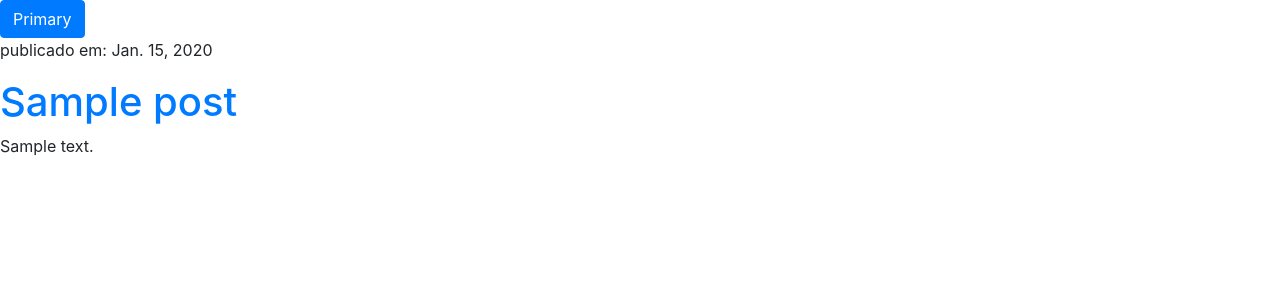
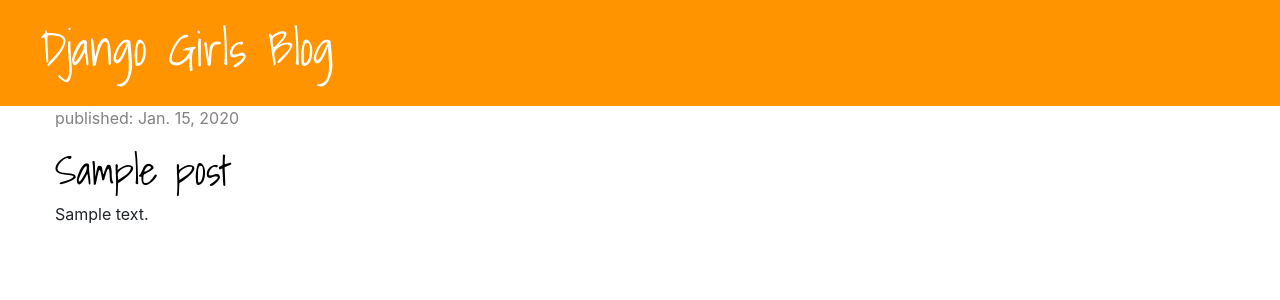
Before and after one commit to tavaresrafaela/blog, a Django app: template blog/templates/blog/post_list.html in a window 1280 px wide. Shown: the top 300 px of the page. Run offline with Django 3.2, Linux system fonts and the light colour scheme; the template is opened without the code that fills it: values that come from a table or form of the project are taken from there, others are empty; tables that the repository leaves empty hold one stand-in row (values such as "Sample post"); some libraries are stand-ins or nearby versions.

Commit message:
Adicionando css e criando template base

```diff
--- /dev/null
+++ b/blog/static/css/blog.css
@@ -0,0 +1,47 @@
+
+.page-header {
+    background-color: #ff9400;
+    margin-top: 0;
+    padding: 20px 20px 20px 40px;
+}
+
+.page-header h1, .page-header h1 a, .page-header h1 a:visited, .page-header h1 a:active {
+    color: #ffffff;
+    font-size: 36pt;
+    text-decoration: none;
+}
+
+.content {
+    margin-left: 40px;
+}
+
+h1, h2, h3, h4 {
+    font-family: 'Shadows Into Light', cursive;
+}
+
+.date {
+    color: #828282;
+}
+
+.save {
+    float: right;
+}
+
+.post-form textarea, .post-form input {
+    width: 100%;
+}
+
+.top-menu, .top-menu:hover, .top-menu:visited {
+    color: #ffffff;
+    float: right;
+    font-size: 26pt;
+    margin-right: 20px;
+}
+
+.post {
+    margin-bottom: 70px;
+}
+
+.post h1 a, .post h1 a:visited {
+    color: #000000;
+}
--- /dev/null
+++ b/blog/templates/blog/base.html
@@ -0,0 +1,36 @@
+<!DOCTYPE html>
+{% load static %}
+
+<html lang="pt-BR">
+
+    <head>
+
+        <meta charset="UTF-8">
+        <title>Meu Blog</title>
+        <link rel="stylesheet" href="https://stackpath.bootstrapcdn.com/bootstrap/4.1.3/css/bootstrap.min.css" integrity="sha384-MCw98/SFnGE8fJT3GXwEOngsV7Zt27NXFoaoApmYm81iuXoPkFOJwJ8ERdknLPMO" crossorigin="anonymous">
+        <script src="https://stackpath.bootstrapcdn.com/bootstrap/4.1.3/js/bootstrap.min.js" integrity="sha384-ChfqqxuZUCnJSK3+MXmPNIyE6ZbWh2IMqE241rYiqJxyMiZ6OW/JmZQ5stwEULTy" crossorigin="anonymous"></script>
+
+        <link rel="stylesheet" href="{% static 'css/blog.css' %}">
+        <link href="https://fonts.googleapis.com/css?family=Acme" rel="stylesheet">
+        <link href="https://fonts.googleapis.com/css?family=Shadows+Into+Light" rel="stylesheet">
+
+    </head>
+
+
+    <body>
+        <div class="page-header">
+            <h1><a href="/">Django Girls Blog</a></h1>
+        </div>
+
+        <div class="content container">
+            <div class="row">
+                <div class="col-md-8">
+                {% block content %}
+                {% endblock %}
+             </div>
+            </div>
+        </div>
+    </body>
+
+
+</html>
--- a/blog/templates/blog/post_list.html
+++ b/blog/templates/blog/post_list.html
@@ -1,19 +1,12 @@
-<!DOCTYPE html>
-<html lang="pt-BR">
-    <head>
-        <meta charset="UTF-8">
-        <title>Meu Blog</title>
-        <link rel="stylesheet" href="https://stackpath.bootstrapcdn.com/bootstrap/4.1.3/css/bootstrap.min.css" integrity="sha384-MCw98/SFnGE8fJT3GXwEOngsV7Zt27NXFoaoApmYm81iuXoPkFOJwJ8ERdknLPMO" crossorigin="anonymous">
-        <script src="https://stackpath.bootstrapcdn.com/bootstrap/4.1.3/js/bootstrap.min.js" integrity="sha384-ChfqqxuZUCnJSK3+MXmPNIyE6ZbWh2IMqE241rYiqJxyMiZ6OW/JmZQ5stwEULTy" crossorigin="anonymous"></script>
-    </head>
-    <body>
-    <button type="button" class="btn btn-primary">Primary</button>
-        {% for post in posts %}
-            <div>
-                <p>publicado em: {{ post.published_date }}</p>
-                <h1><a href="">{{ post.title }}</a></h1>
-                <p>{{ post.text|linebreaksbr }}</p>
-            </div>
-        {% endfor %}
-    </body>
-</html>
+{% extends 'blog/base.html' %}
+{% block content %}
+    {% for post in posts %}
+    <div class="post">
+        <div class="date">
+            <p>published: {{ post.published_date }}</p>
+        </div>
+        <h1><a href="">{{ post.title }}</a></h1>
+        <p>{{ post.text|linebreaksbr }}</p>
+    </div>
+    {% endfor %}
+{% endblock %}
```
